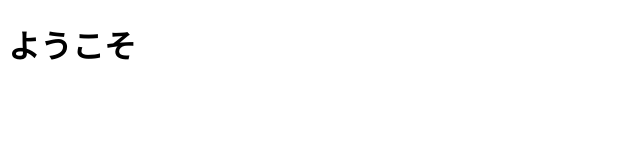
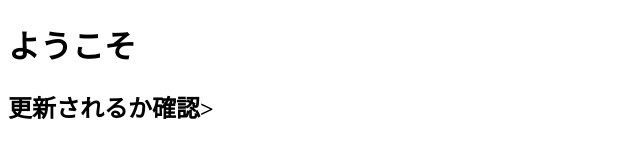
Before and after one commit to creeper8008/keion, a plain HTML site: page index.html in a window 1280 px wide. Shown: the whole page, without its empty margins (0-640 px from the left). Drawn offline with Linux system fonts and the light colour scheme.

Commit message:
テスト コミット

```diff
--- a/index.html
+++ b/index.html
@@ -7,5 +7,6 @@
 
 <body>
   <h1>ようこそ</h1>
+  <h2>更新されるか確認>
 </body>
 </html>
```
